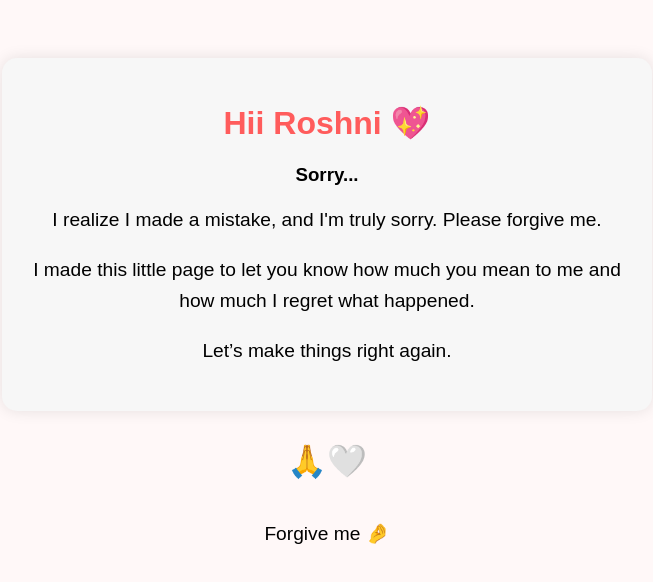
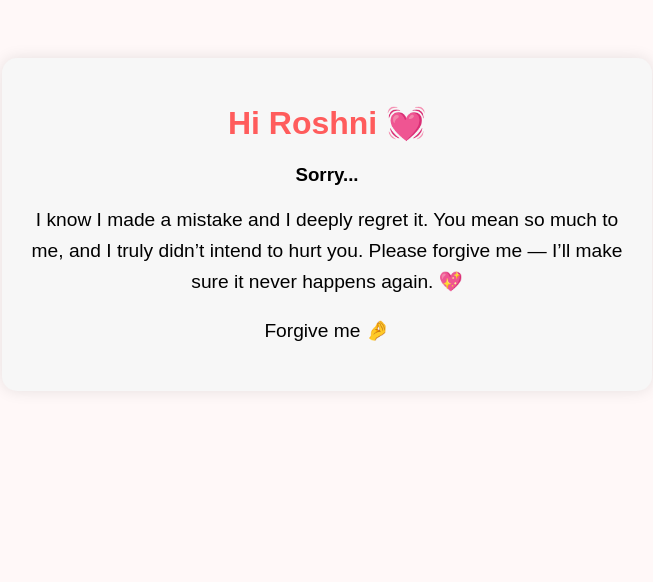
Before and after one commit to kxshore7/apology-page, a plain HTML site: page index.html in a window 1280 px wide. Shown: the whole page, without its empty margins (313-966 px from the left). Drawn offline with Linux system fonts and the light colour scheme.

Commit message:
Update index.html

```diff
--- a/index.html
+++ b/index.html
@@ -5,29 +5,34 @@
   <meta name="viewport" content="width=device-width, initial-scale=1.0">
   <title>Apology</title>
   <style>
+    /* Page styling section */
     body {
-            font-family: Arial, sans-serif;
-            text-align: center;
-            padding: 50px;
-            background-color: #fff8f8;
+      font-family: Arial, sans-serif; /* Clean readable font */
+      text-align: center;             /* Center all text */
+      padding: 50px;                  /* Space around content */
+      background-color: #fff8f8;      /* Soft background color */
     }
+
     h1 {
-            color: #ff5c5c;
+      color: #ff5c5c;                 /* Title color - warm red */
     }
+
     p {
-            font-size: 1.2em;
-            line-height: 1.6;
+      font-size: 1.2em;               /* Slightly larger font for easier reading */
+      line-height: 1.6;               /* Improve readability */
     }
+
     .apology {
-            background-color: #f7f7f7;
-            padding: 25px;
-            border-radius: 15px;
-            box-shadow: 0 0 15px rgba(0, 0, 0, 0.1);
+      background-color: #f7f7f7;      /* Card background */
+      padding: 25px;                  /* Inner spacing */
+      border-radius: 15px;            /* Smooth rounded corners */
+      box-shadow: 0 0 15px rgba(0, 0, 0, 0.1); /* Light shadow for depth */
       margin-bottom: 25px;
       max-width: 600px;
       margin-left: auto;
       margin-right: auto;
     }
+
     .emoji {
       font-size: 2em;
       margin-top: 10px;
@@ -35,14 +40,17 @@
   </style>
 </head>
 <body>
+
+  <!-- Main apology box -->
   <div class="apology">
-        <h1>Hii Roshni 💖</h1>
-        <h3>Sorry...</h3>
-        <p>I realize I made a mistake, and I'm truly sorry. Please forgive me.</p>
-        <p>I made this little page to let you know how much you mean to me and how much I regret what happened.</p>
-        <p>Let’s make things right again.</p>
-    </div>
-    <p class="emoji">🙏🤍</p>
+    <h1>Hi Roshni 💓</h1> <!-- Greeting line -->
+    <h3>Sorry...</h3> <!-- Opening apology -->
+    <p>
+      I know I made a mistake and I deeply regret it.
+      You mean so much to me, and I truly didn’t intend to hurt you.
+      Please forgive me — I’ll make sure it never happens again. 💖
+    </p>
+
     <p>Forgive me 🤌</p>
 </body>
 </html>
```
Lines whose indentation alone changed are shown as unchanged.
